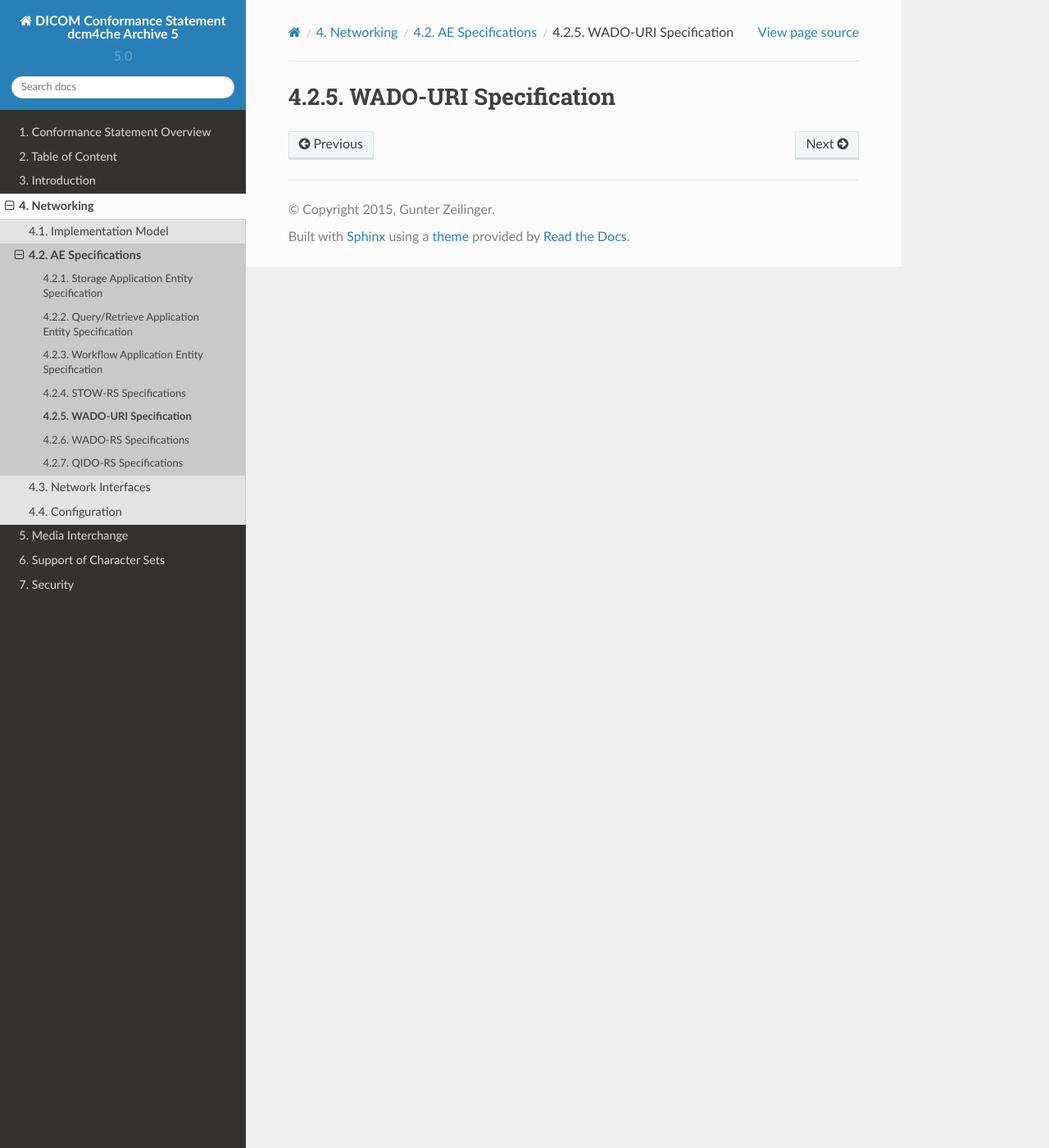
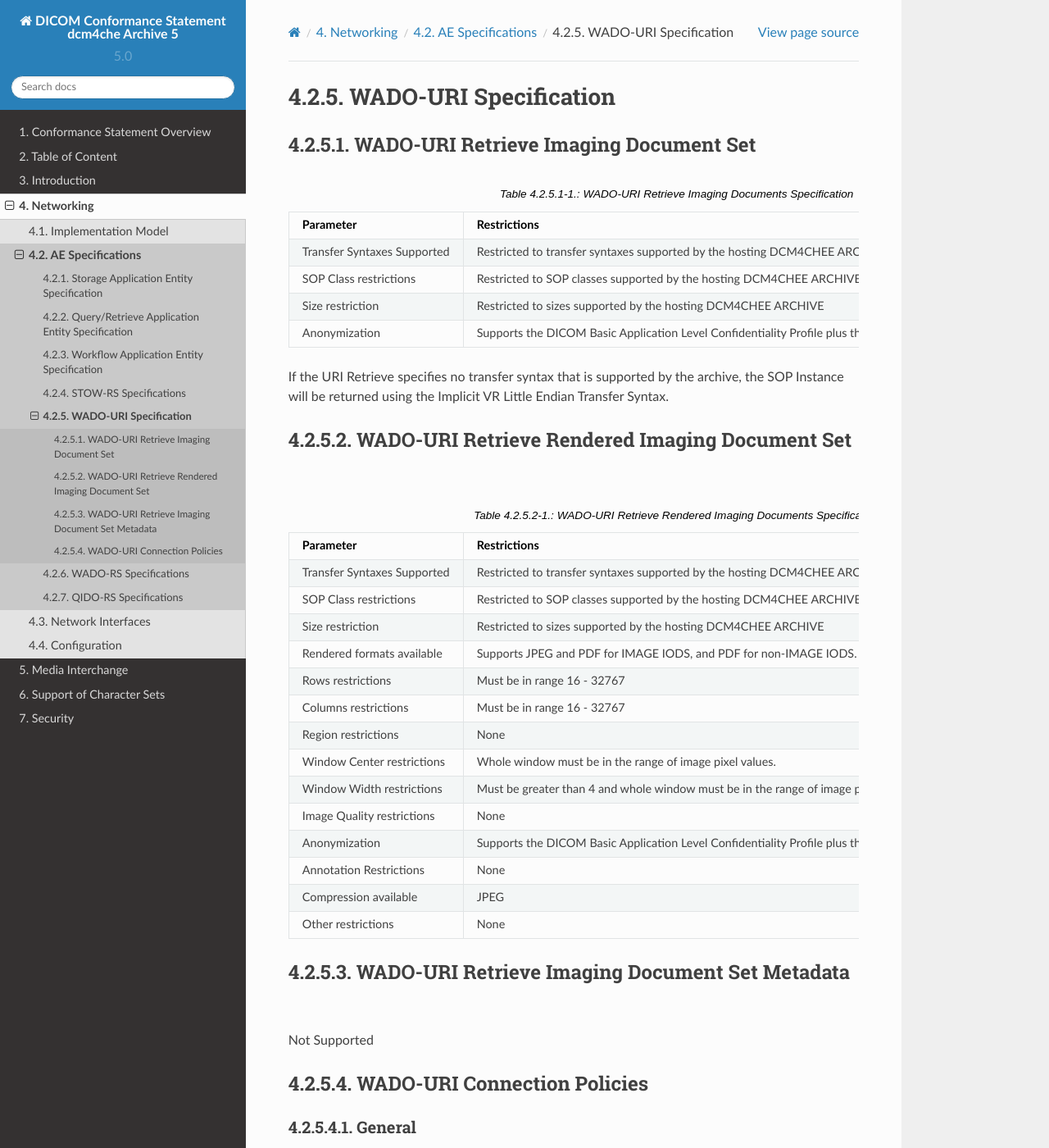
Before and after one commit to dcm4che/dcm4chee-arc-cs, a Sphinx documentation site: the page built from docs/networking/specs/wado-uri.rst, in a window 1280 px wide and 1400 px high. Shown: the whole window at 82% size. Built offline with Sphinx 7.4.7 and the Read the Docs theme 2.0.0, drawn with Linux system fonts in a browser that asks for light colours; some of the changed text lies outside the part shown.

Commit message:
Conformance Statement Update

```diff
--- /dev/null
+++ b/docs/networking/specs/wado-uri-retrieve-imaging-docs-specs.csv
@@ -0,0 +1,4 @@
+"Transfer Syntaxes Supported", "Restricted to transfer syntaxes supported by the hosting DCM4CHEE ARCHIVE"
+"SOP Class restrictions", "Restricted to SOP classes supported by the hosting DCM4CHEE ARCHIVE"
+"Size restriction", "Restricted to sizes supported by the hosting DCM4CHEE ARCHIVE"
+"Anonymization", "Supports the DICOM Basic Application Level Confidentiality Profile plus the Retain Patient Characteristics option."
--- /dev/null
+++ b/docs/networking/specs/wado-uri-retrieve-rendered-imaging-docs-specs.csv
@@ -0,0 +1,14 @@
+"Transfer Syntaxes Supported", "Restricted to transfer syntaxes supported by the hosting DCM4CHEE ARCHIVE"
+"SOP Class restrictions", "Restricted to SOP classes supported by the hosting DCM4CHEE ARCHIVE"
+"Size restriction", "Restricted to sizes supported by the hosting DCM4CHEE ARCHIVE"
+"Rendered formats available", "Supports JPEG and PDF for IMAGE IODS, and PDF for non-IMAGE IODS."
+"Rows restrictions", "Must be in range 16 - 32767"
+"Columns restrictions", "Must be in range 16 - 32767"
+"Region restrictions", "None"
+"Window Center restrictions", "Whole window must be in the range of image pixel values."
+"Window Width restrictions", "Must be greater than 4 and whole window must be in the range of image pixel values."
+"Image Quality restrictions", "None"
+"Anonymization", "Supports the DICOM Basic Application Level Confidentiality Profile plus the Retain Patient Characteristics option."
+"Annotation Restrictions", "None"
+"Compression available", "JPEG"
+"Other restrictions", "None"
--- a/docs/networking/specs/wado-uri.rst
+++ b/docs/networking/specs/wado-uri.rst
@@ -1,2 +1,55 @@
 WADO-URI Specification
 ^^^^^^^^^^^^^^^^^^^^^^
+
+.. _wado-uri-retrieve-imaging-document-set
+
+WADO-URI Retrieve Imaging Document Set
+""""""""""""""""""""""""""""""""""""""
+
+.. csv-table:: Table 4.2.5.1-1.: WADO-URI Retrieve Imaging Documents Specification
+   :header: "Parameter", "Restrictions"
+   :file: wado-uri-retrieve-imaging-docs-specs.csv
+
+If the URI Retrieve specifies no transfer syntax that is supported by the archive, the SOP Instance will be returned using the Implicit VR Little Endian Transfer Syntax.
+
+.. _wado-uri-retrieve-rendered-imaging-document-set
+
+WADO-URI Retrieve Rendered Imaging Document Set
+"""""""""""""""""""""""""""""""""""""""""""""""
+
+.. csv-table:: Table 4.2.5.2-1.: WADO-URI Retrieve Rendered Imaging Documents Specification
+   :header: "Parameter", "Restrictions"
+   :file: wado-uri-retrieve-rendered-imaging-docs-specs.csv
+
+.. _wado-uri-retrieve-imaging-document-set-metadata
+
+WADO-URI Retrieve Imaging Document Set Metadata
+"""""""""""""""""""""""""""""""""""""""""""""""
+
+Not Supported
+
+.. _wado-uri-connection-policies
+
+WADO-URI Connection Policies
+""""""""""""""""""""""""""""
+
+.. _wado-uri-general
+
+General
+'''''''
+All URI connections are limited to HTTP GET requests. The DCM4CHEE-WADO-SERVICE ignores all unknown HTTP header parameters.
+
+.. _wado-uri-number-of-connections:
+
+Number Of Connections
+'''''''''''''''''''''
+DCM4CHEE-WADO-SERVICE limits the number of simultaneous HTTP connections.
+
+.. csv-table:: Table 4.2.5.4-1.: Number of HTTP Requests Supported
+   :file: stow-rs-number-of-connections.csv
+
+.. _wado-uri-asynchronous-nature:
+
+Asynchronous Nature
+'''''''''''''''''''
+DCM4CHEE-WADO-SERVICE supports HTTP pipelined requests and responses.
```
